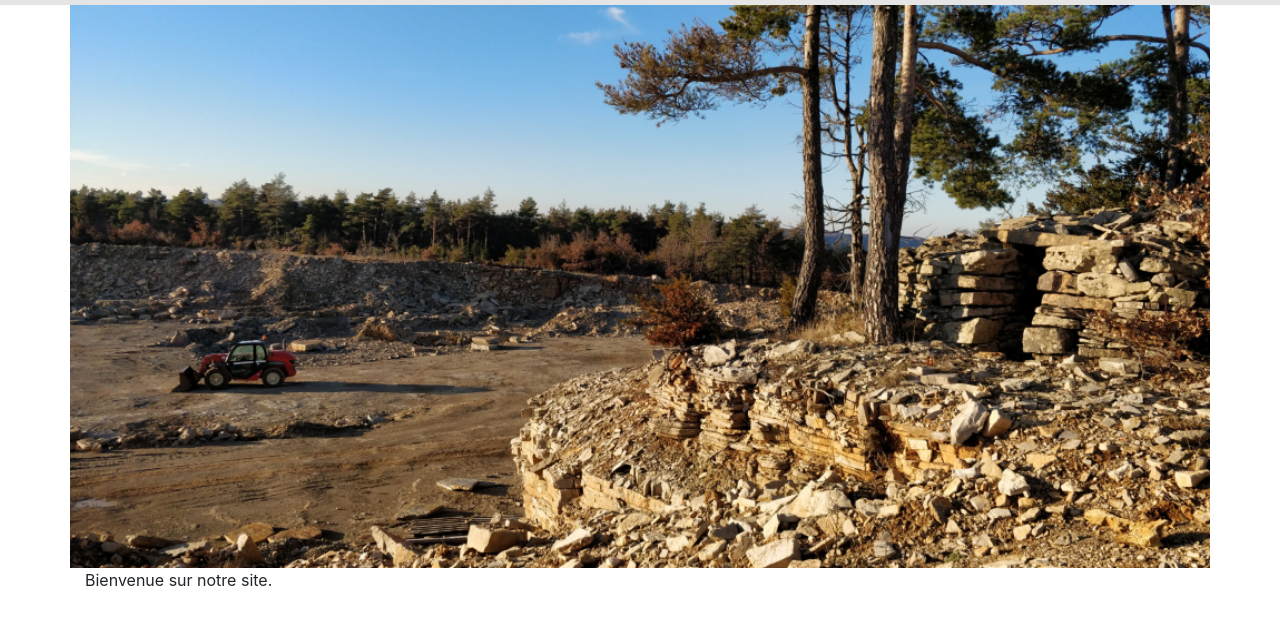
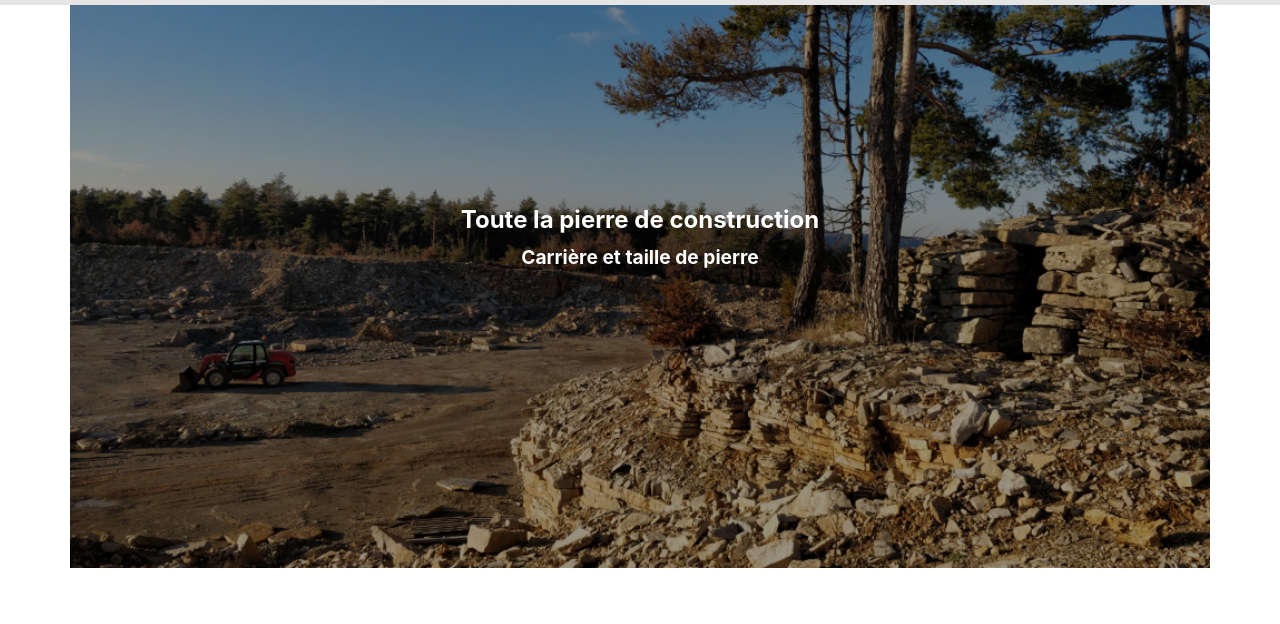
Before and after one commit to browniebroke/carriere-web, a Gatsby site: page / in a window 1280 px wide. Shown: the part 128-752 px from the top of the page. Built offline with nearby package versions, Linux system fonts and the light colour scheme; Gatsby itself is replaced by a stand-in of ours.

Commit message:
Basic styling of hero image & headline

```diff
--- a/src/pages/index.js
+++ b/src/pages/index.js
@@ -6,11 +6,14 @@ import Layout from '../components/layout'
 
 const IndexPage = ({ location, data }) => (
   <Layout location={location}>
-    <Img
-      fluid={data.file.childImageSharp.fluid}
-      style={{ marginRight: '-15px', marginLeft: '-15px' }}
-    />
-    <p>Bienvenue sur notre site.</p>
+    <div className="hero-image-wrapper">
+      <Img fluid={data.file.childImageSharp.fluid} className="img-hero" />
+      <h2 className="headline text-center">
+        Toute la pierre de construction
+        <br />
+        <span className="small">Carrière et taille de pierre</span>
+      </h2>
+    </div>
   </Layout>
 )
 
--- a/src/scss/main.scss
+++ b/src/scss/main.scss
@@ -1,2 +1,23 @@
 @import 'variables';
 @import 'custom-bootstrap';
+
+.hero-image-wrapper {
+  position: relative;
+
+  .img-hero {
+    margin-left: -15px;
+    margin-right: -15px;
+    filter: brightness(60%);
+  }
+
+  .headline {
+    position: absolute;
+    top: 35%;
+    width: 100%;
+    color: $white;
+
+    .small {
+      font-size: 0.8em;
+    }
+  }
+}
```
